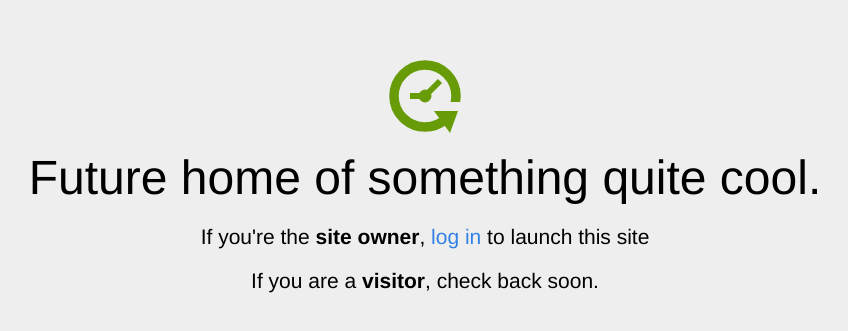
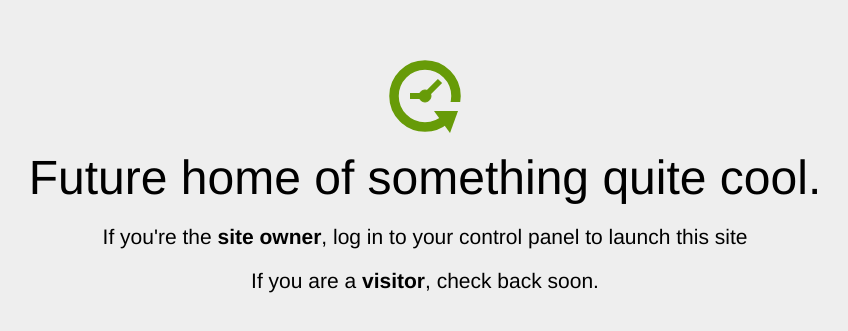
Before and after one commit to ssntpl/server-default, a plain HTML site: page index.html in a window 1280 px wide. Shown: the part 131-462 px from the top of the page, without its empty margins (215-1063 px from the left). Drawn offline with Linux system fonts and the light colour scheme.

Commit message:
Removed link to host

```diff
--- a/index.html
+++ b/index.html
@@ -70,7 +70,7 @@ a {
     <div class="col-md-12">
       <div class="main-icon text-success"><span class="uxicon uxicon-clock-refresh"></span></div>
       <h1>Future home of something quite cool.</h1>
-      <p class="lead">If you're the <strong>site owner</strong>, <a href="https://zapakhost.com/login">log in</a> to launch this site</p>
+      <p class="lead">If you're the <strong>site owner</strong>, log in to your control panel to launch this site</p>
       <p class="lead">If you are a <strong>visitor</strong>, check back soon.</p>
     </div>
   </div>
```
